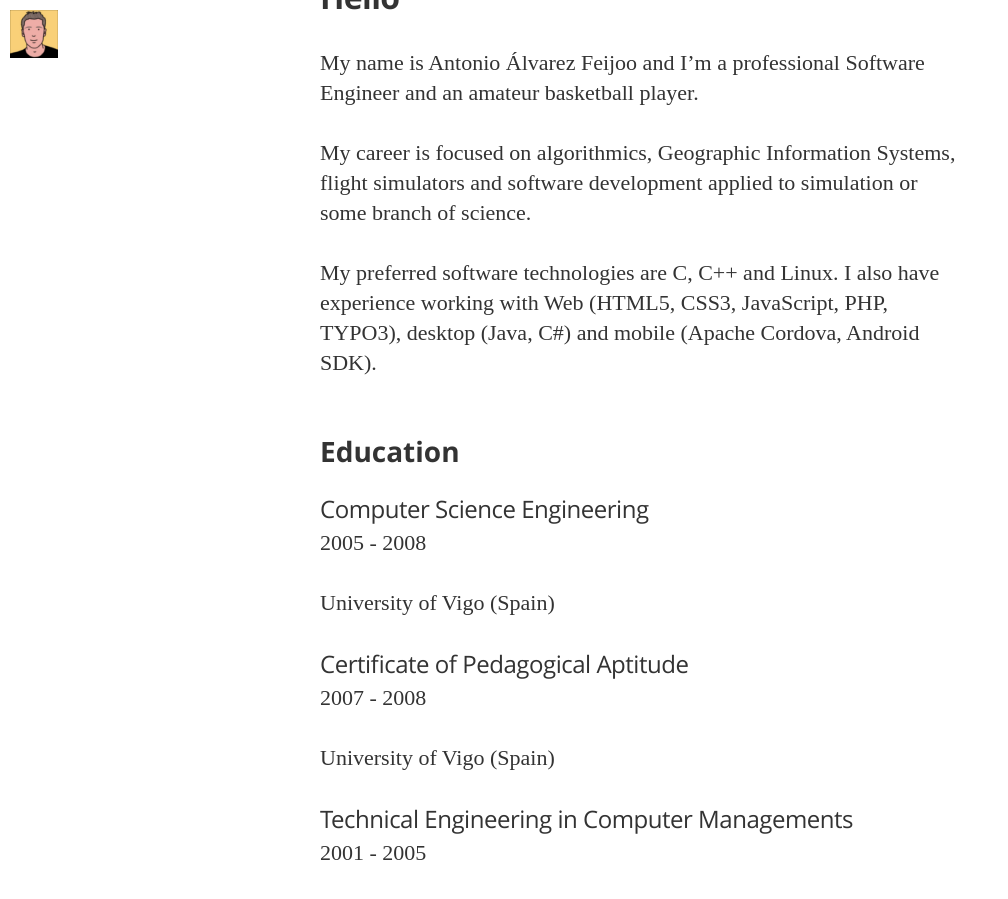
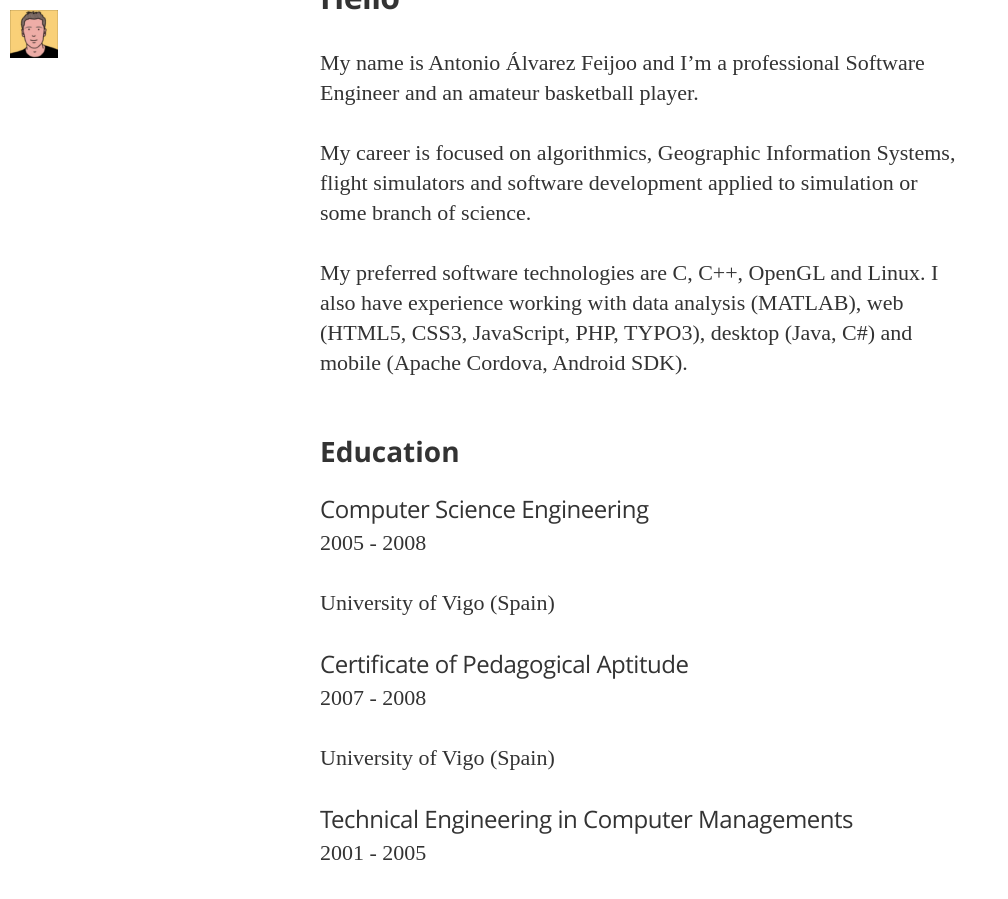
Before and after one commit to aafeijoo/aafeijoo.github.io, a Jekyll site: the page built from about.md, in a window 1280 px wide and 900 px high, scrolled down 1025 px. Shown: the whole window, without its empty margins (0-1008 px from the left). Built offline with Jekyll 4.4.1, drawn with Linux system fonts in a browser that asks for light colours; some web fonts are replaced; Markdown is read by kramdown in place of the engine named in the settings.

Commit message:
Updated about

```diff
--- a/about.md
+++ b/about.md
@@ -11,7 +11,7 @@ My name is Antonio Álvarez Feijoo and I'm a professional Software Engineer and
 
 My career is focused on algorithmics, Geographic Information Systems, flight simulators and software development applied to simulation or some branch of science.
 
-My preferred software technologies are C, C++ and Linux. I also have experience working with Web (HTML5, CSS3, JavaScript, PHP, TYPO3), desktop (Java, C#) and mobile (Apache Cordova, Android SDK).
+My preferred software technologies are C, C++, OpenGL and Linux. I also have experience working with data analysis (MATLAB), web (HTML5, CSS3, JavaScript, PHP, TYPO3), desktop (Java, C#) and mobile (Apache Cordova, Android SDK).
 
 ##Education
 
```
